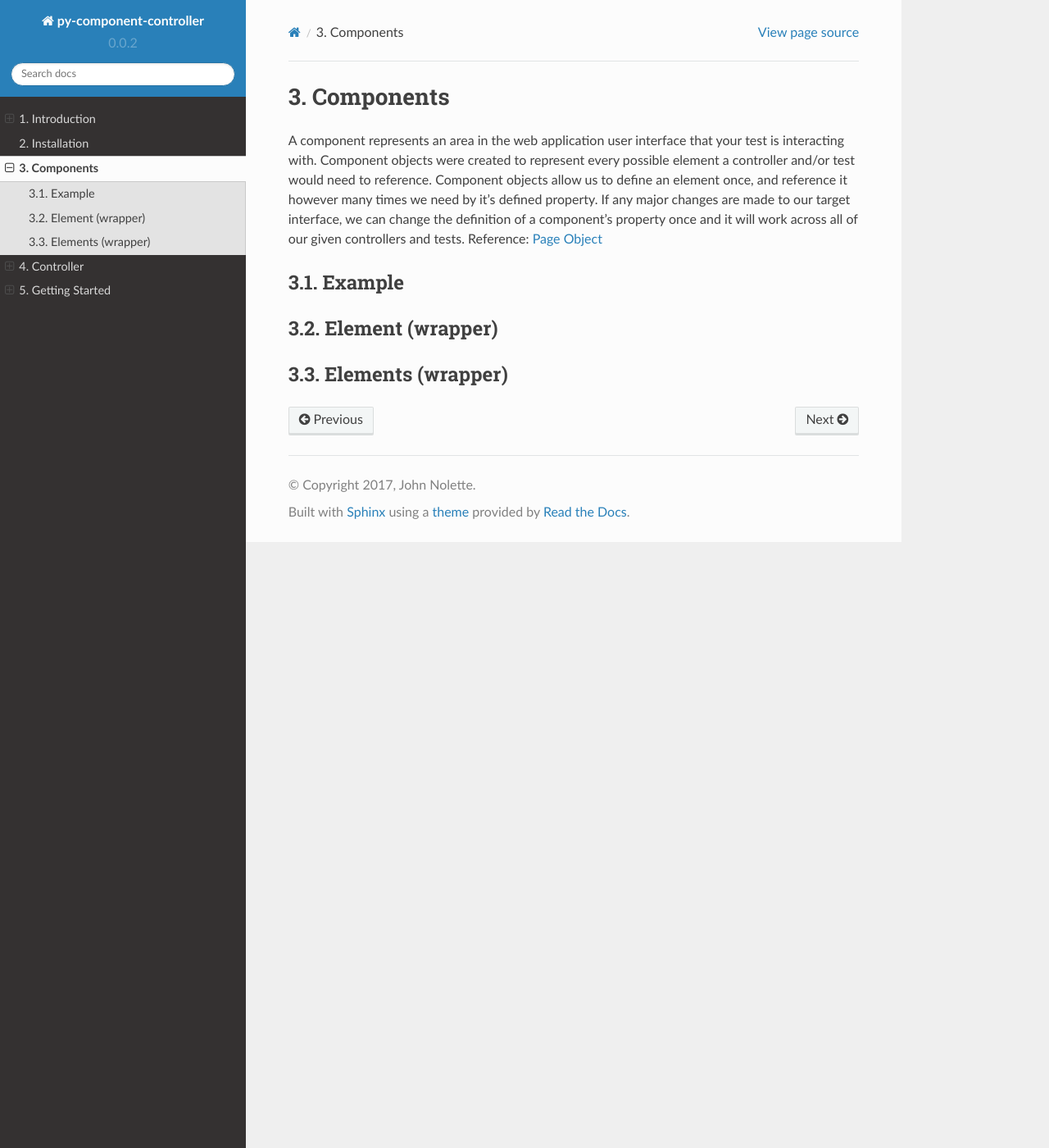
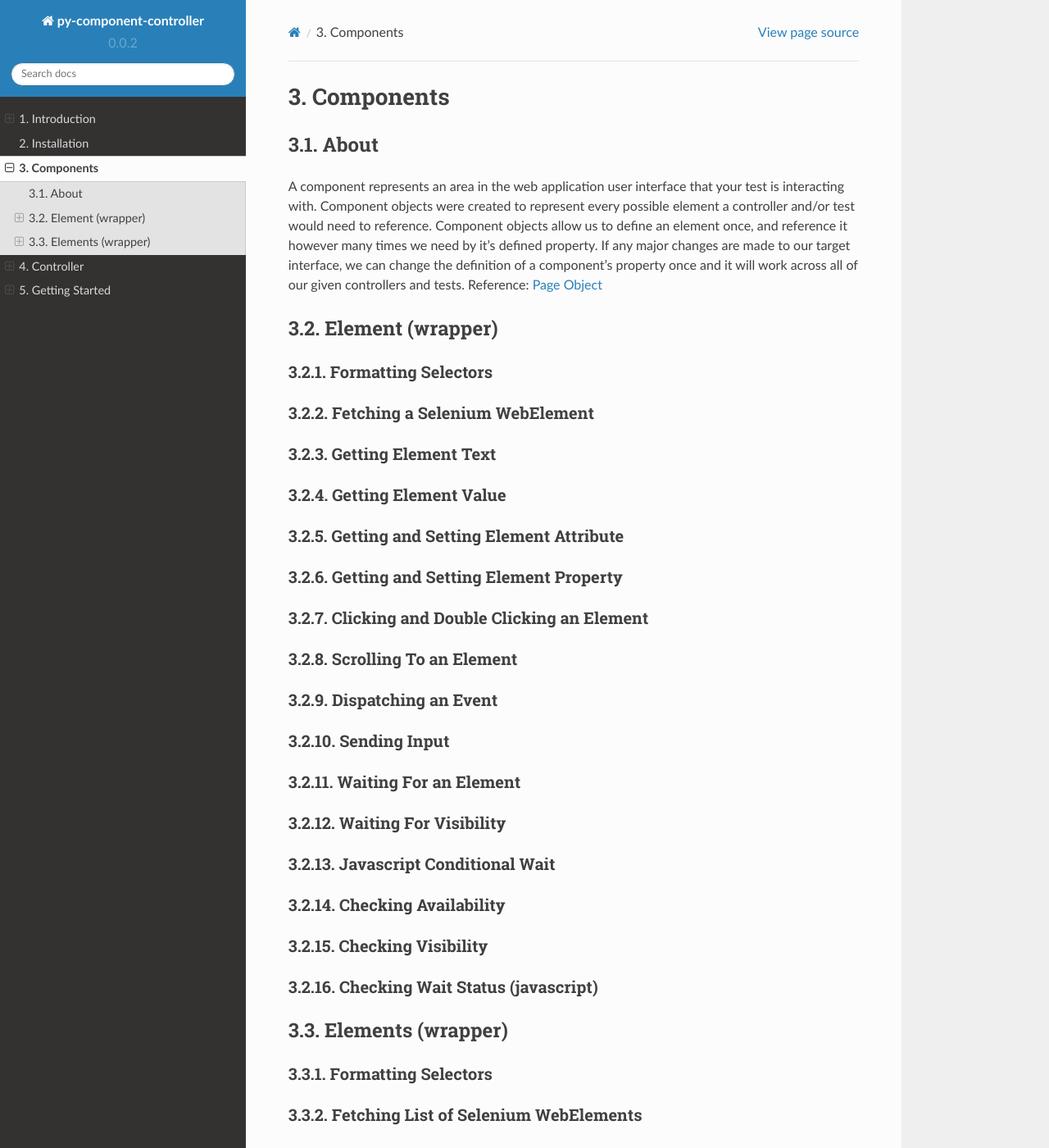
Before and after one commit to neetjn/py-component-controller, a Sphinx documentation site: the page built from docs/source/component.rst, in a window 1280 px wide and 1400 px high. Shown: the whole window at 82% size. Built offline with Sphinx 7.4.7 and the Read the Docs theme 2.0.0, drawn with Linux system fonts in a browser that asks for light colours; some of the changed text lies outside the part shown.

```diff
--- a/docs/source/component.rst
+++ b/docs/source/component.rst
@@ -1,17 +1,91 @@
 ==========
 Components
 ==========
+
+About
+=====
 
 A component represents an area in the web application user interface that your test is interacting with.
 Component objects were created to represent every possible element a controller and/or test would need to reference.
 Component objects allow us to define an element once, and reference it however many times we need by it's defined property.
 If any major changes are made to our target interface, we can change the definition of a component's property once and it will work across all of our given controllers and tests. Reference: `Page Object <http://www.guru99.com/page-object-model-pom-page-factory-in-selenium-ultimate-guide.html>`_
 
-Example
-=======
 
 Element (wrapper)
 =================
 
+Formatting Selectors
+--------------------
+
+Fetching a Selenium WebElement
+------------------------------
+
+Getting Element Text
+--------------------
+
+Getting Element Value
+---------------------
+
+Getting and Setting Element Attribute
+-------------------------------------
+
+Getting and Setting Element Property
+------------------------------------
+
+Clicking and Double Clicking an Element
+---------------------------------------
+
+Scrolling To an Element
+-----------------------
+
+Dispatching an Event
+--------------------
+
+Sending Input
+-------------
+
+Waiting For an Element
+----------------------
+
+Waiting For Visibility
+----------------------
+
+Javascript Conditional Wait
+---------------------------
+
+Checking Availability
+---------------------
+
+Checking Visibility
+-------------------
+
+Checking Wait Status (javascript)
+---------------------------------
+
+
 Elements (wrapper)
 ==================
+
+Formatting Selectors
+--------------------
+
+Fetching List of Selenium WebElements
+-------------------------------------
+
+Counting Existing Matches
+-------------------------
+
+Getting List of Element Text
+----------------------------
+
+Getting List of Element Value
+-----------------------------
+
+Waiting For Number of Elements
+------------------------------
+
+Waiting For Visibility of Elements
+----------------------------------
+
+Check Visibility
+----------------
--- a/docs/source/introduction.rst
+++ b/docs/source/introduction.rst
@@ -1,12 +1,15 @@
 ======================
 Introduction
 ======================
+
+About
+=====
 
 What this project strives to do is deter from redundant tasks, and help provide an interface to tackeling larger web applications.
 This project is a wrapper for the official selenium bindings and pyselenium-js, offering a more object orientated approach.
 py-component-controller also includes polyfills for conforming webdriver behavior -- such as the safari webdriver's handling of multiple element queries.
 
-About
+Why
 =====
 
 The official selenium bindings for Python feel rather dated, and a single interaction such as checking an element's visibility after clicking it can take a myriad of api calls.
```
Also changed, not shown: README.md (+2 -61 lines), docs/source/controller.rst (+32 -3 lines), 1 other file.
